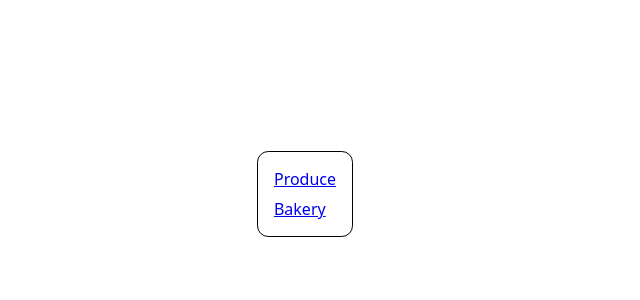
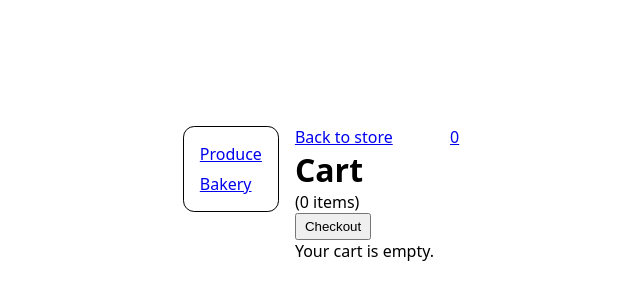
Before and after one commit to denaliazhi/esl-grocery-shop, a React (Vite) app: page /cart in a window 1280 px wide. Shown: the part 206-506 px from the top of the page, without its empty margins (319-959 px from the left). Built offline with nearby package versions, Linux system fonts and the light colour scheme; some icons are missing.

Commit message:
feat: add cart view

```diff
--- a/src/components/Cart.jsx
+++ b/src/components/Cart.jsx
@@ -1,13 +1,50 @@
-export default function Cart({ contents }) {
-  let totalItems = 0;
-  for (let section of Object.keys(contents)) {
-    for (let item of contents[section]) {
-      totalItems = totalItems + item.count;
+/**
+ * This component shows all items in a user's cart and
+ * allows the user to modify / remove items before checkout.
+ */
+import { Link, useOutletContext } from "react-router";
+import ShelfItem from "./ShelfItem";
+
+export default function Cart() {
+  const [section, items, setCount] = useOutletContext();
+
+  let cart = [];
+  function getCartItems() {
+    for (let key of Object.keys(items)) {
+      cart.push(...items[key].filter((item) => item.count > 0));
     }
   }
+  getCartItems();
+
+  let num = cart.length;
+
   return (
     <>
-      <button className="cart-btn">{totalItems}</button>
+      <div className="cart-details">
+        <div className="cart-header">
+          <Link to={`/${section}`}>Back to store</Link>
+          <div>
+            <h1>Cart</h1>
+            {/* num is wrong-- need to copy logic from cart icon */}
+            <p>{`(${num} items)`}</p>
+          </div>
+          {num === 0 ? (
+            <button className="disabled">Checkout</button>
+          ) : (
+            // TO DO: change button into link and redirect
+            <button onClick={() => {}}>Checkout</button>
+          )}
+        </div>
+
+        {num > 0 ? (
+          cart.map((item) => (
+            <ShelfItem item={item} key={item.id} handleClick={setCount} />
+          ))
+        ) : (
+          // TO DO: add picture of empty cart
+          <p>Your cart is empty.</p>
+        )}
+      </div>
     </>
   );
 }
--- /dev/null
+++ b/src/components/CartIcon.jsx
@@ -0,0 +1,21 @@
+/**
+ * This component shows the total count of items in the cart.
+ * When clicked, it redirects the user to cart details.
+ */
+import { Link } from "react-router";
+
+export default function Cart({ contents }) {
+  let totalItems = 0;
+  for (let section of Object.keys(contents)) {
+    for (let item of contents[section]) {
+      totalItems = totalItems + item.count;
+    }
+  }
+  return (
+    <>
+      <Link to="/cart" className="cart-btn">
+        {totalItems}
+      </Link>
+    </>
+  );
+}
--- a/src/routes.jsx
+++ b/src/routes.jsx
@@ -1,4 +1,5 @@
 import App from "./App";
+import Cart from "./components/Cart";
 import Shelf from "./components/Shelf";
 
 const routes = [
@@ -10,6 +11,10 @@ const routes = [
         path: "/:section",
         element: <Shelf />,
       },
+      {
+        path: "/cart",
+        element: <Cart />,
+      },
     ],
   },
 ];
```
Also changed, not shown: src/components/CartItem.jsx (added, +8 -0 lines).
